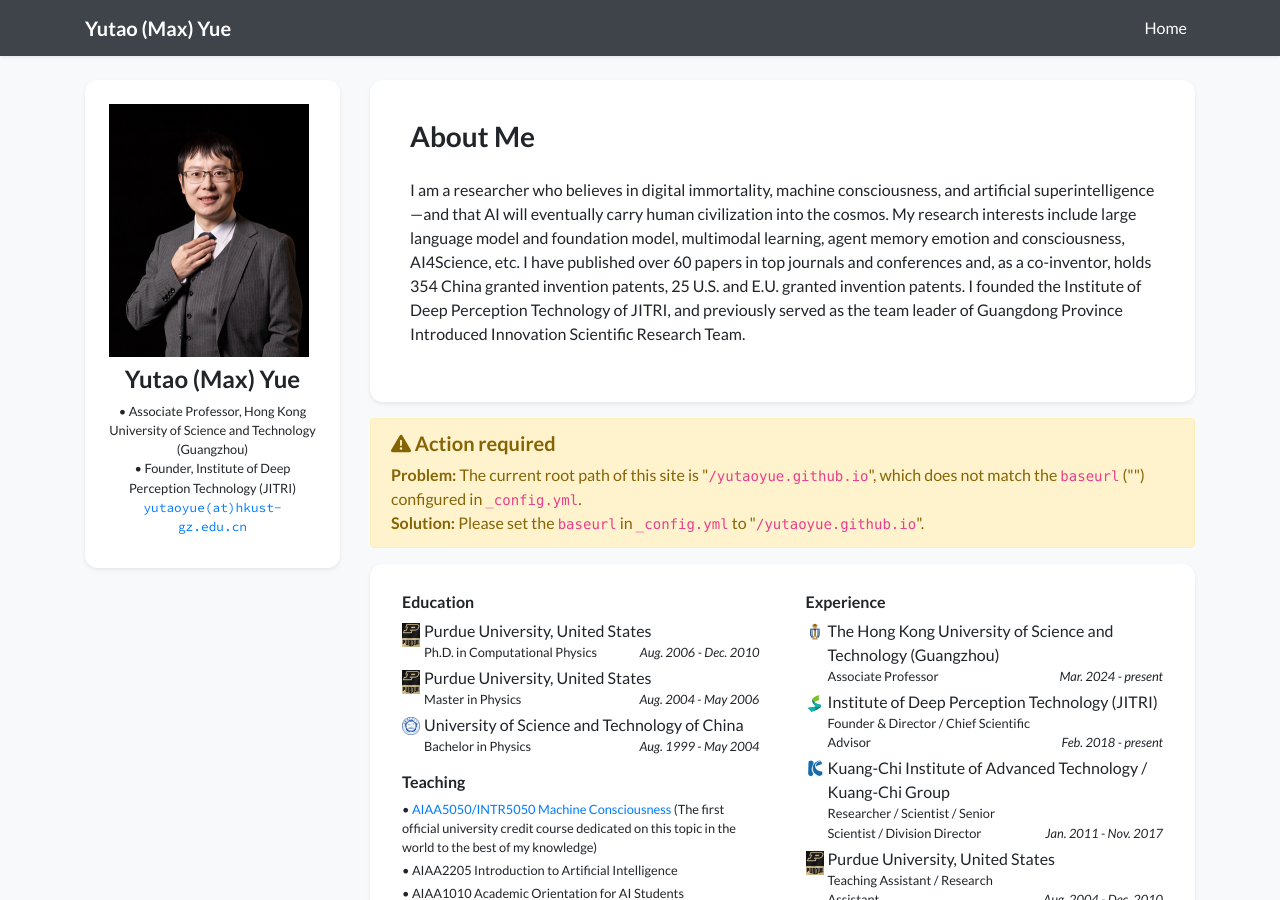
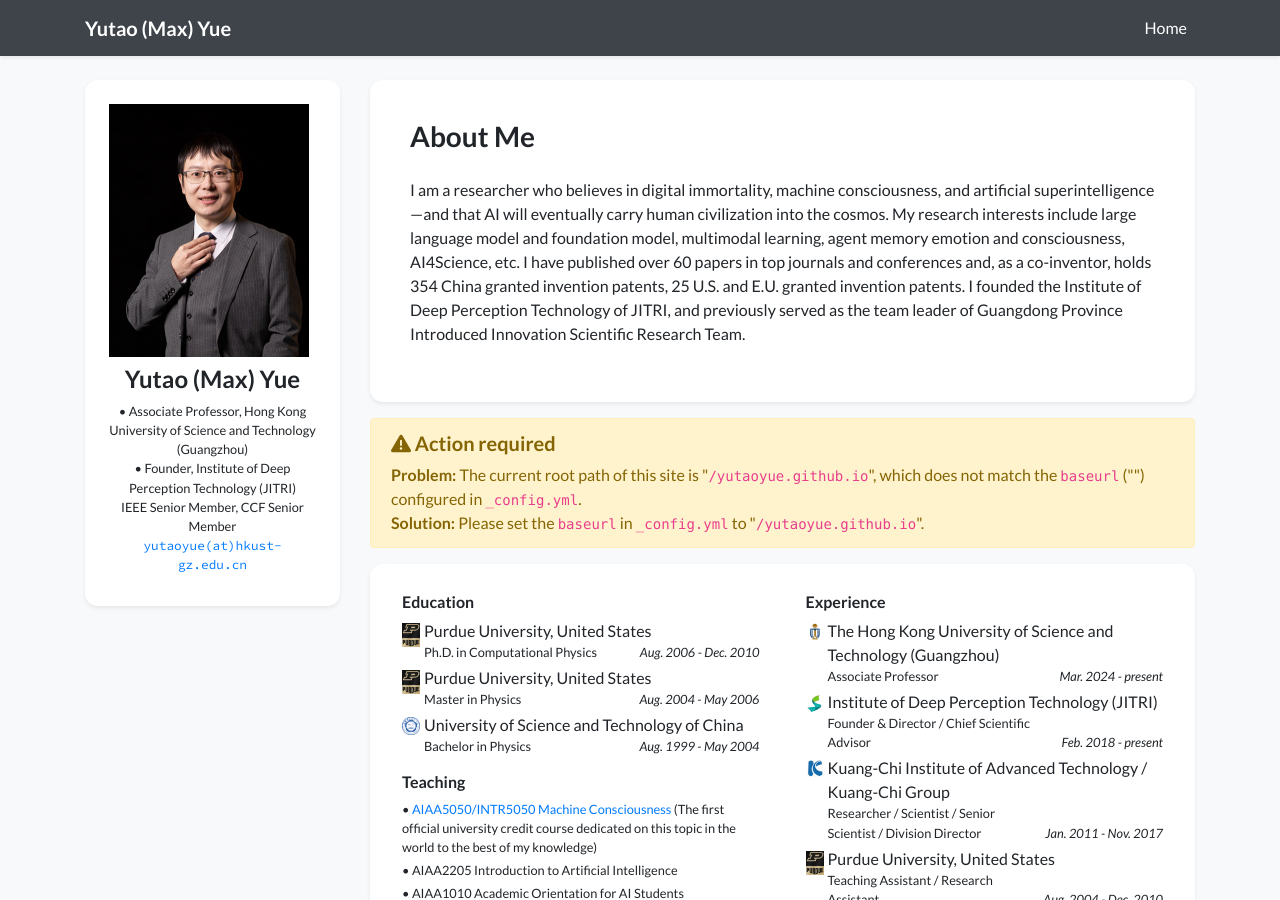
Before and after one commit to yutaoyue/yutaoyue.github.io, a Jekyll site: the page built from index.html, in a window 1280 px wide and 900 px high. Built offline with Jekyll 4.4.1, drawn with Linux system fonts in a browser that asks for light colours; nearby versions of some CDN libraries; a style sheet for code colours, icons or effects is not loaded.

Commit message:
Update profile.yml

```diff
--- a/_data/profile.yml
+++ b/_data/profile.yml
@@ -6,7 +6,7 @@
 - name: • Associate Professor, Hong Kong University of Science and Technology (Guangzhou)
   logo: /assets/hkustgz.png  # Logo is optional
 - name: • Founder, Institute of Deep Perception Technology (JITRI)
-# - name: IEEE & CCF Senior Member
+- name: IEEE Senior Member, CCF Senior Member
 
 
 email: "yutaoyue@hkust-gz.edu.cn"
```
